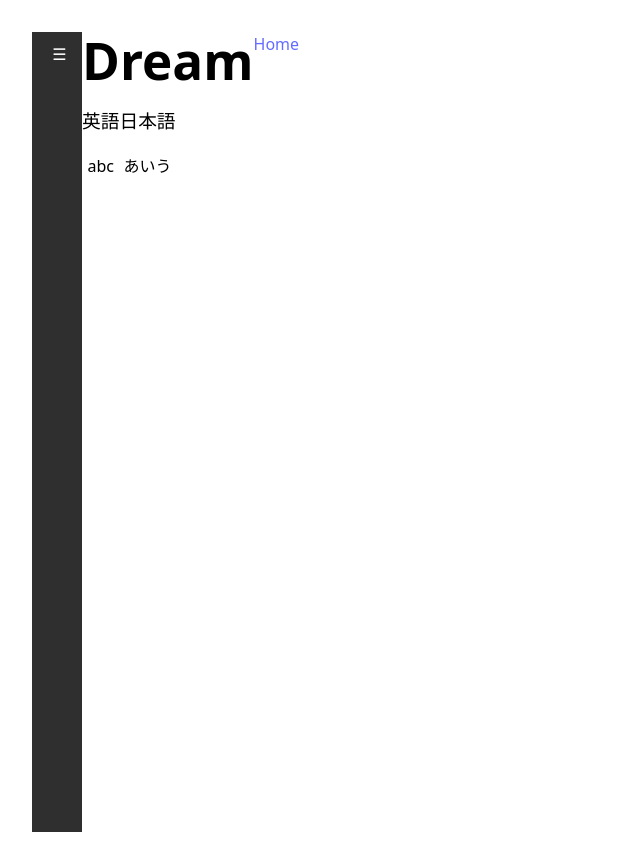
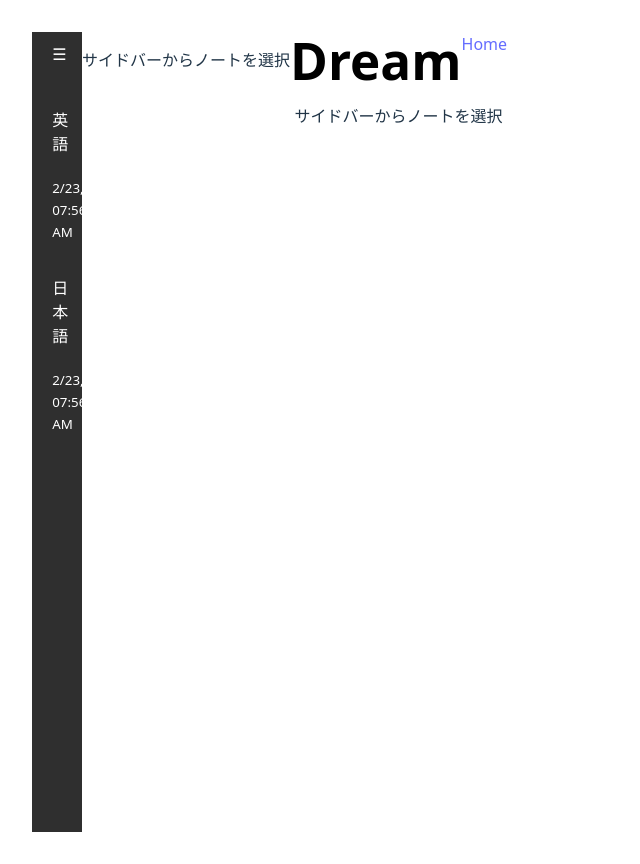
Before and after one commit to kaito-for-git/dream, a React app: page / in a window 1280 px wide. Shown: the top 864 px of the page, without its empty margins (0-640 px from the left). Built offline with nearby package versions, Linux system fonts and the light colour scheme; the HTML template or start-up script is replaced by a standard one.

Commit message:
サイドバーから選択されたノートだけを表示するは完成したが、useStateの設計を検討する必要があるため一旦コミットする

```diff
--- a/src/components/main_contents/MainFeature.tsx
+++ b/src/components/main_contents/MainFeature.tsx
@@ -3,19 +3,26 @@ import {dummydate} from '../Data/dummydate1'
 import type { Note } from '../Features/Note'
 import { useState } from 'react'
 
+type Props ={
+    selectedId:string | null;
+}
+
 //メインの機能を描画する
-function MainFeature(){
-    const [note,setNote]  = useState<Note[]>([]);
+function MainFeature({selectedId}:Props){
+    //const [note,setNote]  = useState<Note[]>();
+    const selectNote = dummydate.find(s => s.id === selectedId);
 
     return(
-        <div className="MainFeature-main">
-            {/*ダミーデータ表示 */}
-            {dummydate.map((note:Note) =>(
-                <div key={note.id}>
-                    <h3>{note.title}</h3>
-                    <p>{note.content}</p>
-                </div>
-            ))}
+        <div>
+            {selectNote ? (
+                <>
+                    <h3>{selectNote.title}</h3>
+                    <p>{selectNote.content}</p>
+                </>
+                ):(
+                    <p>サイドバーからノートを選択</p>
+                )
+            }
         </div>
     )
 }
--- a/src/components/side_bar/SideBar.tsx
+++ b/src/components/side_bar/SideBar.tsx
@@ -3,23 +3,25 @@ import { useState } from 'react'
 import { dummydate } from '../Data/dummydate1';
 import type { Note } from '../Features/Note'
 import { data } from 'react-router-dom';
+import MainFeature from '../main_contents/MainFeature';
 
 //サイドバーの描画をする
 function SideBar(){
     const [isOpen,setIsOpen] = useState(false);//サイドバーの状態
-    const [note,setNotes] = useState<Note[]>(dummydate);//ノートの状態保存
+    const [note,setNotes] = useState<Note[]>(dummydate);//ノートの状態
+    const [selectedId,SetSelectedId] = useState<string | null>(null);//main featureに渡すための状態
 
     return(
+        <>
         <div className={`SideBar-Style ${isOpen ? 'open' : 'closed'}`}>
-
             <button className="Hamburger-Style" onClick={() => setIsOpen(!isOpen)}>
                 ☰
             </button>
-            {isOpen &&
-                dummydate.map((note) =>(
+            {dummydate.map((note) =>(
                 <button
                 key={note.id}
                 className='Notes-Style'
+                onClick={() => SetSelectedId(note.id)}//main featureに描画するノートのidを渡す
                 >
                 <div className="A-Note-style">
                     <h4>{note.title}</h4>
@@ -29,12 +31,14 @@ function SideBar(){
                             day: '2-digit',
                             hour: '2-digit',
                             minute: '2-digit',
-                            })}</small>
+                        })}
+                    </small>
                 </div>
             </button>
-                ))
-            }
+            ))}
         </div>
+        <MainFeature selectedId={selectedId}/>
+        </>
     )
 }
 
```
Lines whose indentation alone changed are shown as unchanged.
